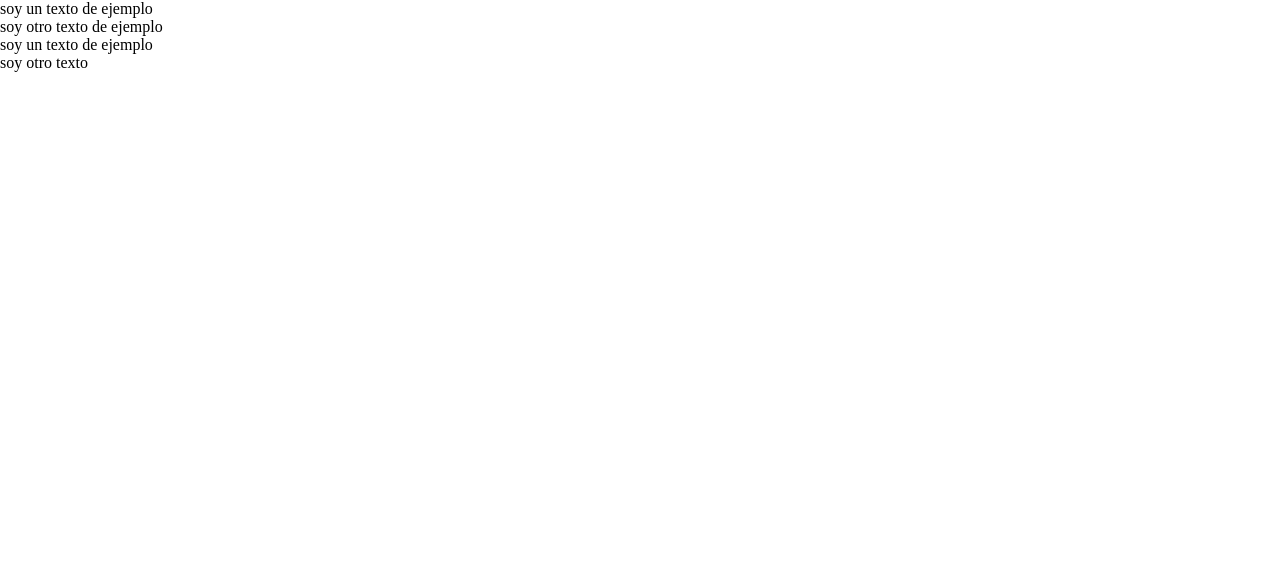
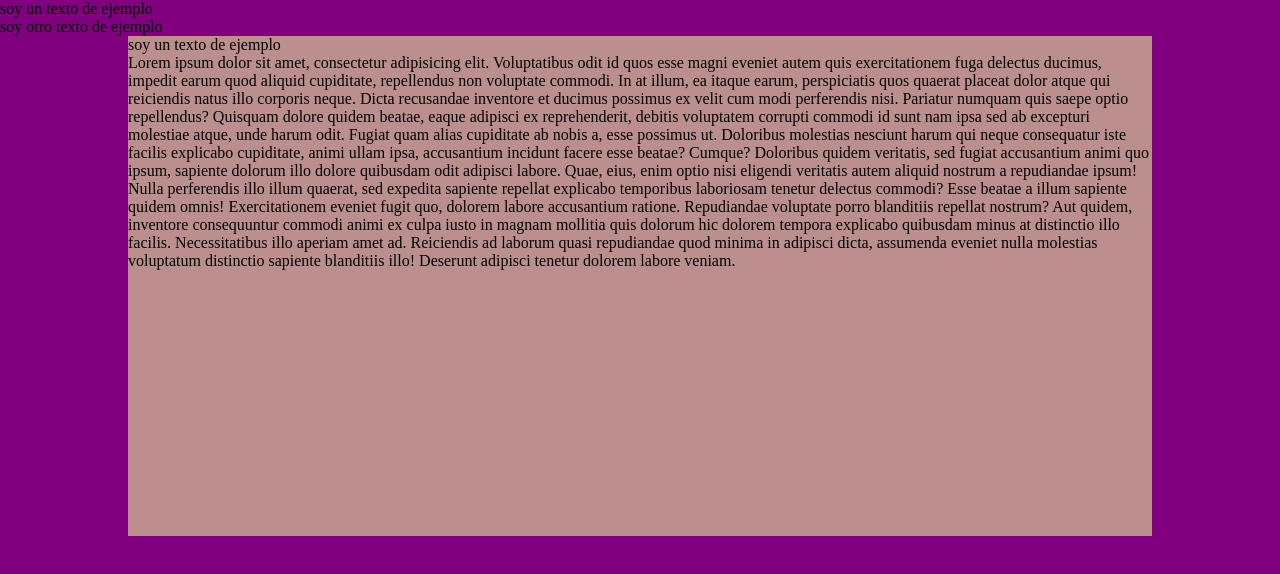
Before and after one commit to eduardot23/DefinitivoHTMLCSS, a plain HTML site: page combinacion/index.html in a window 1280 px wide. Drawn offline with Linux system fonts and the light colour scheme.

Commit message:
uso de vh y vw

```diff
--- a/combinacion/index.html
+++ b/combinacion/index.html
@@ -13,12 +13,20 @@
             <div>
                 <p>soy otro texto de ejemplo</p>
             </div>
+            <section>
+                <p>soy un texto de ejemplo</p>
+                <div>
+                    <p>Lorem ipsum dolor sit amet, consectetur adipisicing elit. Voluptatibus odit id quos esse magni eveniet autem quis exercitationem fuga delectus ducimus, impedit earum quod aliquid cupiditate, repellendus non voluptate commodi.
+                    In at illum, ea itaque earum, perspiciatis quos quaerat placeat dolor atque qui reiciendis natus illo corporis neque. Dicta recusandae inventore et ducimus possimus ex velit cum modi perferendis nisi.
+                    Pariatur numquam quis saepe optio repellendus? Quisquam dolore quidem beatae, eaque adipisci ex reprehenderit, debitis voluptatem corrupti commodi id sunt nam ipsa sed ab excepturi molestiae atque, unde harum odit.
+                    Fugiat quam alias cupiditate ab nobis a, esse possimus ut. Doloribus molestias nesciunt harum qui neque consequatur iste facilis explicabo cupiditate, animi ullam ipsa, accusantium incidunt facere esse beatae? Cumque?
+                    Doloribus quidem veritatis, sed fugiat accusantium animi quo ipsum, sapiente dolorum illo dolore quibusdam odit adipisci labore. Quae, eius, enim optio nisi eligendi veritatis autem aliquid nostrum a repudiandae ipsum!
+                    Nulla perferendis illo illum quaerat, sed expedita sapiente repellat explicabo temporibus laboriosam tenetur delectus commodi? Esse beatae a illum sapiente quidem omnis! Exercitationem eveniet fugit quo, dolorem labore accusantium ratione.
+                    Repudiandae voluptate porro blanditiis repellat nostrum? Aut quidem, inventore consequuntur commodi animi ex culpa iusto in magnam mollitia quis dolorum hic dolorem tempora explicabo quibusdam minus at distinctio illo facilis.
+                    Necessitatibus illo aperiam amet ad. Reiciendis ad laborum quasi repudiandae quod minima in adipisci dicta, assumenda eveniet nulla molestias voluptatum distinctio sapiente blanditiis illo! Deserunt adipisci tenetur dolorem labore veniam.</p>
+                </div>
+            </section>
         </main>
-        <section>
-            <p>soy un texto de ejemplo</p>
-            <div>
-                <p>soy otro texto</p>
-            </div>
-        </section>
+
     </body>
 </html>
--- a/combinacion/styles.css
+++ b/combinacion/styles.css
@@ -19,3 +19,16 @@ p{
 main div{
     font-size: 1.6rem;
 }
+
+main {
+    width: 100vw;
+    height: 100vh;
+    background-color: purple;
+}
+section{
+    width: 80%;
+    min-width: 320px;
+    height: 500px;
+    background-color: rosybrown;
+    margin: 0 auto;
+}
```
